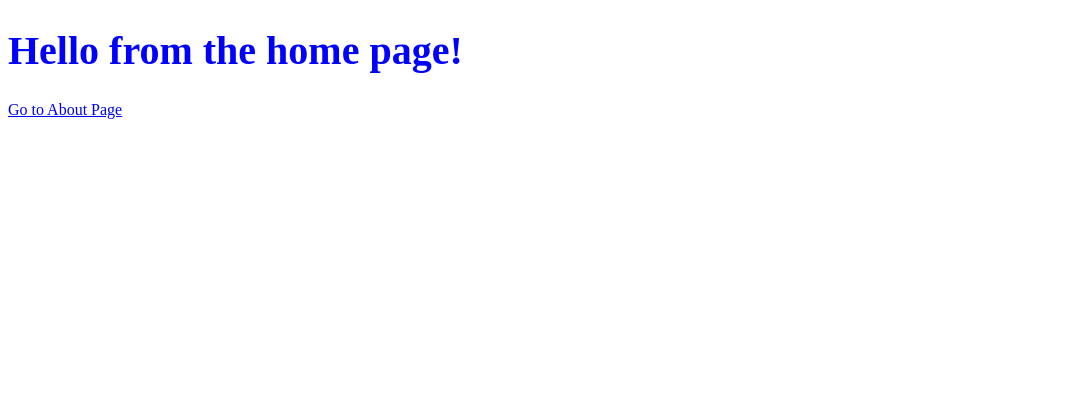
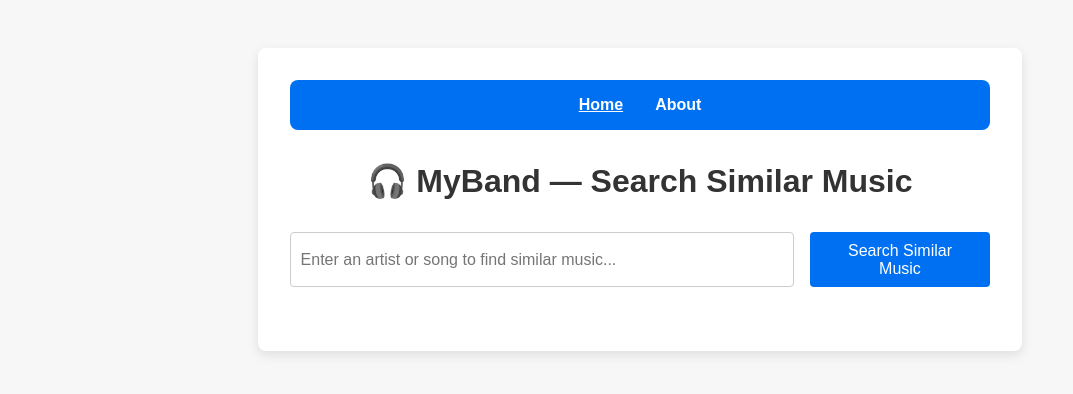
Before and after one commit to kSpets25/mmc6145-practice-5-1-spets-katherine, a Next.js app: page / in a window 1280 px wide. Shown: the top 394 px of the page, without its empty margins (0-1073 px from the left). Built offline with nearby package versions, Linux system fonts and the light colour scheme.

Commit message:
added index page
Added index and about page code.  also added the MusicSearch and NavBar components.  included some globals.css for styling

```diff
--- /dev/null
+++ b/src/components/MusicSearch.js
@@ -0,0 +1,31 @@
+// components/MusicSearch.js
+// components/MusicSearch.js
+import { useRouter } from 'next/router';
+import { useState } from 'react';
+
+export default function MusicSearch() {
+  const router = useRouter();
+  const [query, setQuery] = useState('');
+
+  const handleSubmit = (e) => {
+    e.preventDefault();
+    if (!query.trim()) return;
+    // Route to the same page with query param
+    router.replace(`/?userquery=${encodeURIComponent(query)}`);
+  };
+
+  return (
+    <form className="search-form" onSubmit={handleSubmit}>
+      <input
+        type="text"
+        className="search-input"
+        placeholder="Enter an artist or song to find similar music..."
+        value={query}
+        onChange={(e) => setQuery(e.target.value)}
+      />
+      <button className="search-button" type="submit">
+        Search Similar Music
+      </button>
+    </form>
+  );
+}
--- /dev/null
+++ b/src/components/NavBar.js
@@ -0,0 +1,20 @@
+// components/NavBar.js
+import Link from 'next/link';
+import { useRouter } from 'next/router';
+
+export default function NavBar() {
+  const router = useRouter();
+
+  return (
+    <nav className="navbar">
+      <div className="nav-container">
+        <Link href="/" className={`nav-link ${router.pathname === '/' ? 'active' : ''}`}>
+          Home
+        </Link>
+        <Link href="/about" className={`nav-link ${router.pathname === '/about' ? 'active' : ''}`}>
+          About
+        </Link>
+      </div>
+    </nav>
+  );
+}
--- a/src/pages/_app.js
+++ b/src/pages/_app.js
@@ -1,5 +1,5 @@
-import "@/styles/globals.css";
+import '../styles/globals.css';
 
-export default function App({ Component, pageProps }) {
+export default function MyApp({ Component, pageProps }) {
   return <Component {...pageProps} />;
 }
--- a/src/pages/index.jsx
+++ b/src/pages/index.jsx
@@ -1,11 +1,87 @@
-import Link from 'next/link';
+// /pages/index.js
 
-export default function Home() {
+import MusicSearch from '../components/MusicSearch';
+import NavBar from '../components/NavBar';
+
+export default function Home({ results, userquery, error }) {
   return (
+    <div className="container">
+      <NavBar />
 
-    <>
-    <h1>Hello from the home page!</h1>
-    <Link href="/about">Go to About Page</Link>
-    </>
-  )
+      <h1 className="title">🎧 MyBand — Search Similar Music</h1>
+
+      <MusicSearch />
+
+      {userquery && <h2 className="subtitle">Similar music to: "{userquery}"</h2>}
+
+      {error && <p className="error">{error}</p>}
+
+      {results?.length > 0 ? (
+        <ul className="results-list">
+          {results.map((item, idx) => (
+            <li key={idx} className="result-item">
+              <h3>{item.Name}</h3>
+              {item.wTeaser && <p className="teaser">{item.wTeaser}</p>}
+              <div className="links">
+                {item.wUrl && (
+                  <a href={item.wUrl} target="_blank" rel="noreferrer">
+                    🔗 Wikipedia
+                  </a>
+                )}
+                {item.yUrl && (
+                  <a href={item.yUrl} target="_blank" rel="noreferrer">
+                    ▶️ YouTube
+                  </a>
+                )}
+              </div>
+            </li>
+          ))}
+        </ul>
+      ) : (
+        userquery && !error && <p className="no-results">No similar music found.</p>
+      )}
+    </div>
+  );
 }
+
+export async function getServerSideProps(context) {
+
+  const { userquery } = context.query;
+  ////notes from teacher
+  //const searchTerm = context.query.userquery
+  //if (searchTerm) {
+  // const response = await fetch(/* url + API key + searchTerm*)
+  // const data = awayit res.json()
+  //return {props: {data}}
+  //}
+  //return {props: {}} (we hae to return this object even without performing the above call.)
+
+  if (!userquery) {
+    return { props: { results: [], userquery: null } };
+  }
+
+  const apiKey = process.env.TASTEDIVE_API_KEY || '';
+  const apiUrl = `https://tastedive.com/api/similar?q=${encodeURIComponent(
+    userquery
+  )}&type=music&info=1&limit=10&k=${apiKey}`;
+
+  try {
+    const res = await fetch(apiUrl);
+    const data = await res.json();
+
+    return {
+      props: {
+        results: data?.Similar?.Results || [],
+        userquery,
+      },
+    };
+  } catch (err) {
+    return {
+      props: {
+        results: [],
+        userquery,
+        error: 'Failed to fetch similar music from TasteDive API.',
+      },
+    };
+  }
+}
--- a/src/styles/globals.css
+++ b/src/styles/globals.css
@@ -1,4 +1,155 @@
-h1 {
-    font-size: 2.5em;
-    color: blue;
+/* styles/globals.css */
+
+body {
+  margin: 0;
+  padding: 0;
+  font-family: 'Arial', sans-serif;
+  background-color: #f7f7f7;
+  color: #333;
 }
+
+.container {
+  max-width: 700px;
+  margin: 3rem auto;
+  padding: 2rem;
+  background: #fff;
+  border-radius: 8px;
+  box-shadow: 0 4px 12px rgba(0, 0, 0, 0.1);
+}
+
+.title {
+  text-align: center;
+  font-size: 2rem;
+  margin-bottom: 2rem;
+}
+
+.subtitle {
+  margin-top: 1rem;
+  font-size: 1.3rem;
+  color: #555;
+  text-align: center;
+}
+
+.search-form {
+  display: flex;
+  justify-content: center;
+  margin-bottom: 2rem;
+}
+
+.search-input {
+  width: 70%;
+  padding: 0.6rem;
+  border: 1px solid #ccc;
+  border-radius: 4px;
+  font-size: 1rem;
+}
+
+.search-button {
+  padding: 0.6rem 1rem;
+  margin-left: 1rem;
+  border: none;
+  border-radius: 4px;
+  background-color: #0070f3;
+  color: white;
+  cursor: pointer;
+  font-size: 1rem;
+  transition: background-color 0.3s ease;
+}
+
+.search-button:hover {
+  background-color: #0059c9;
+}
+
+.results-list {
+  list-style-type: none;
+  padding: 0;
+}
+
+.result-item {
+  padding: 0.8rem 1rem;
+  border-bottom: 1px solid #ddd;
+}
+
+.result-item:last-child {
+  border-bottom: none;
+}
+
+.no-results {
+  text-align: center;
+  color: #666;
+  margin-top: 1rem;
+}
+
+.error {
+  color: red;
+  text-align: center;
+  margin-top: 1rem;
+}.result-item {
+  padding: 1rem;
+  border-bottom: 1px solid #ddd;
+}
+
+.result-item h3 {
+  margin: 0 0 0.5rem;
+  color: #0070f3;
+}
+
+.teaser {
+  margin: 0.5rem 0;
+  color: #555;
+  font-size: 0.95rem;
+}
+
+.links {
+  margin-top: 0.5rem;
+}
+
+.links a {
+  margin-right: 1rem;
+  text-decoration: none;
+  color: #0070f3;
+  font-weight: bold;
+  transition: color 0.3s ease;
+}
+
+.links a:hover {
+  color: #0059c9;
+}
+
+/* Navbar styles */
+.navbar {
+  background-color: #0070f3;
+  padding: 1rem;
+  border-radius: 8px;
+  margin-bottom: 2rem;
+}
+
+.nav-container {
+  display: flex;
+  justify-content: center;
+  gap: 2rem;
+}
+
+.nav-link {
+  color: white;
+  text-decoration: none;
+  font-weight: bold;
+  font-size: 1rem;
+  transition: color 0.3s ease;
+}
+
+.nav-link:hover {
+  color: #d4e3ff;
+}
+
+.nav-link.active {
+  text-decoration: underline;
+}
+
+/* About page */
+.about-text {
+  font-size: 1.1rem;
+  line-height: 1.6;
+  margin-bottom: 1rem;
+  text-align: center;
+}
```
Also changed, not shown: src/pages/about.jsx (+17 -11 lines).
